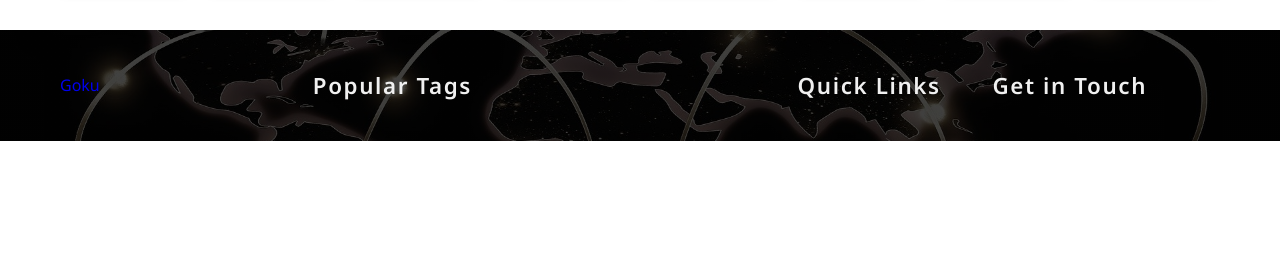
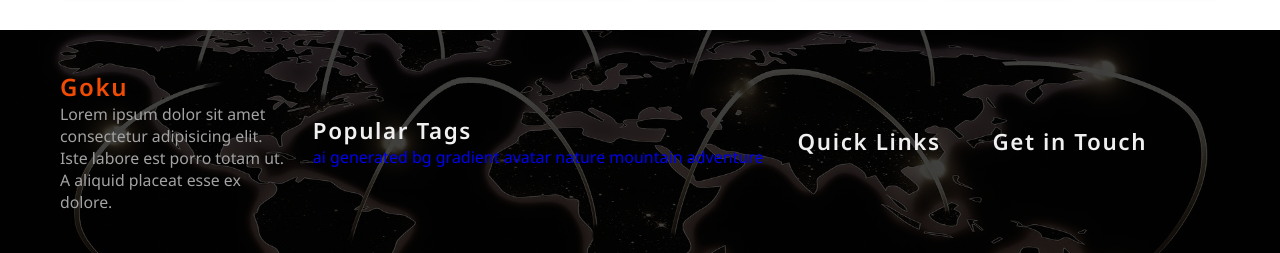
Before and after one commit to gokarna123-goku/photo-collection, a plain HTML site: page index.html in a window 1280 px wide. Shown: the part 2958-3211 px from the top of the page. Before the commit the page ends 3099 px from the top, so only its background shows below. Drawn offline with Linux system fonts and the light colour scheme.

Commit message:
style the about section

```diff
--- a/index.html
+++ b/index.html
@@ -370,9 +370,19 @@
             <div class="footer_box">
                 <div class="about_section">
                     <a href="#" class="">Goku</a>
+                    <p class="footer_desc">
+                        Lorem ipsum dolor sit amet consectetur adipisicing elit. Iste labore est porro totam ut. A
+                        aliquid placeat esse ex dolore.
+                    </p>
                 </div>
                 <div class="popular_tags">
                     <div class="footer_title">Popular Tags</div>
+                    <a href="#">ai generated</a>
+                    <a href="#">bg gradient</a>
+                    <a href="#">avatar</a>
+                    <a href="#">nature</a>
+                    <a href="#">mountain</a>
+                    <a href="#">adventure</a>
                 </div>
                 <div class="quick_link">
                     <div class="footer_title">Quick Links</div>
--- a/style.css
+++ b/style.css
@@ -605,6 +605,18 @@ nav.fixed{
     height: auto;
     text-align: start;
 }
+.about_section a{
+    font-size: 1.5rem;
+    font-weight: 600;
+    color: #f14c05;
+    letter-spacing: 0.1rem;
+    margin-bottom: 1.3rem;
+}
+.about_section p{
+    font-size: 0.99rem;
+    font-weight: 400;
+    color: #a3a3a3;
+}
 .popular_tags{
     width: 40%;
     height: auto;
```
